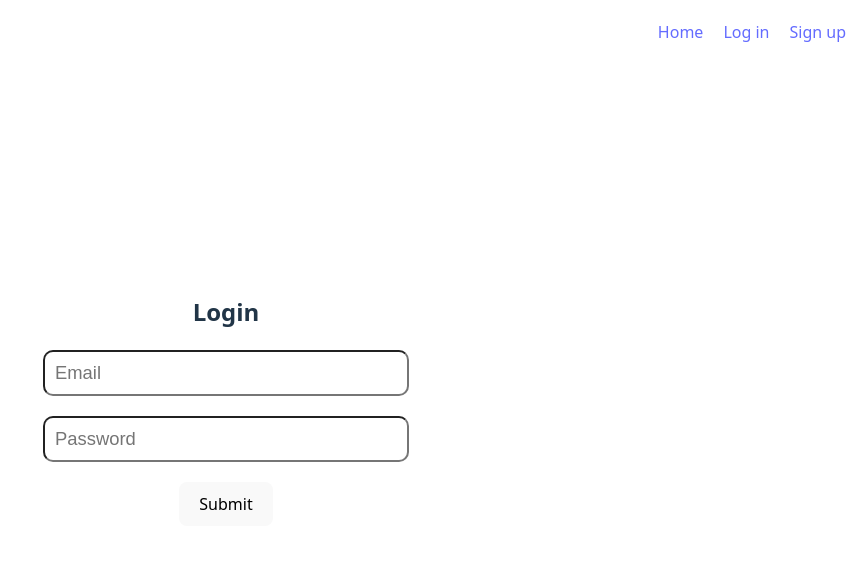
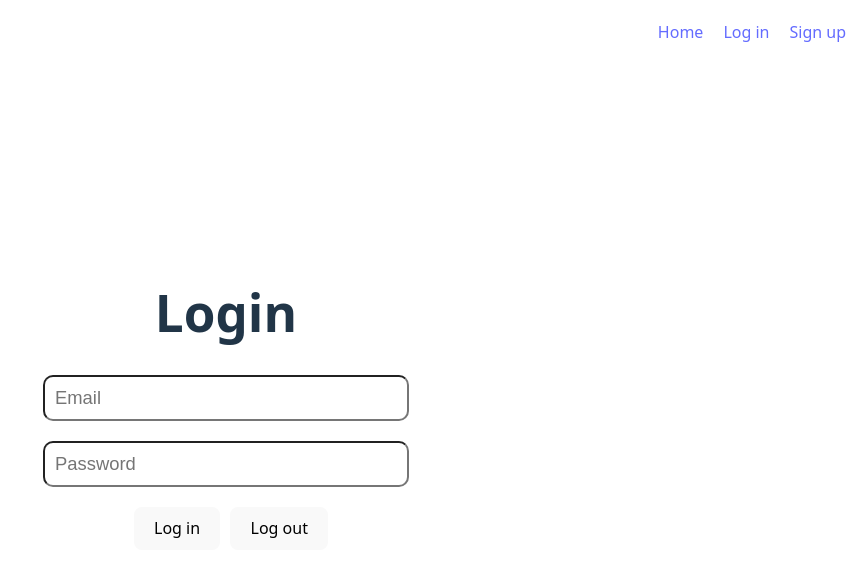
Before and after one commit to rohitkumar087/Login-and-Signup-form-in-react, a React (Vite) app: page /login in a window 1280 px wide. Shown: the top 576 px of the page, without its empty margins (414-1280 px from the left). Built offline with nearby package versions, Linux system fonts and the light colour scheme.

Commit message:
created full portfolio with live link

```diff
--- a/src/LogIn.jsx
+++ b/src/LogIn.jsx
@@ -7,15 +7,43 @@ export default function LogIn() {
 
     function handleSubmit(e) {
         e.preventDefault();
-        console.log(email);
-        console.log(password)
+
+
+        const resultData = JSON.parse(localStorage.getItem("userData"))
+        if (!resultData) {
+            alert("No account found. Please sign up first.");
+            return;
+        }
+
+        if (resultData.email === email && resultData.password === password) {
+            alert("login successfully");
+        }
+        else if (resultData.email != email && resultData.password != password) {
+            alert("Invalid E-mail and Passowrd");
+        }
+        else if (resultData.email != email) {
+            alert("Invalid email")
+        }
+        else if (resultData.password != password) {
+            alert("Invalid password")
+        }
+
+
+    }
+    function handleLogout() {
+        if (!localStorage) {
+            alert("login first")
+            return;
+        }
+        localStorage.removeItem("userData");
+        alert("Logged out successfully")
     }
 
     return (
         <>
             <Nav />
             <div className="formStyle">
-                <h2>Login</h2>
+                <h1>Login</h1>
                 <form onSubmit={handleSubmit}>
                     <input onChange={e => setEmail(e.target.value)}
                         type="email"
@@ -29,8 +57,11 @@ export default function LogIn() {
                         value={password}
                     />
                     <br />
-                    <button>Submit</button>
+                    <button>Log in</button>
+                    <button onClick={handleLogout}>Log out</button>
+
                 </form>
+
 
             </div>
         </>
--- a/src/SignUp.jsx
+++ b/src/SignUp.jsx
@@ -9,13 +9,18 @@ export default function SignUp() {
 
      function handleSubmit(e) {
         e.preventDefault();
-        console.log(name);
-        console.log(email)
-        console.log(phone)
-        console.log(password)
+        const result = {
+            name, email,phone,password
+        }
 
-        email = ''
+        localStorage.setItem('userData',JSON.stringify(result))
+
+        setName('')
+        setEmail('')
+        setPhone('')
+        setPassword('')
     }
+
     return (
         <>
         <Nav/>
@@ -54,9 +59,10 @@ export default function SignUp() {
                     />
                     <br />
 
-                    <button type='submit' className='button'>Submit</button>
+                    <button>Sign up</button>
                 </form>
             </div>
+            <p>I you have </p>
         </>
     )
 }
--- a/src/index.css
+++ b/src/index.css
@@ -61,6 +61,7 @@ button {
   background-color: #1a1a1a;
   cursor: pointer;
   transition: border-color 0.25s;
+  margin-left: 10px;
 }
 button:hover {
   border-color: #646cff;
```
